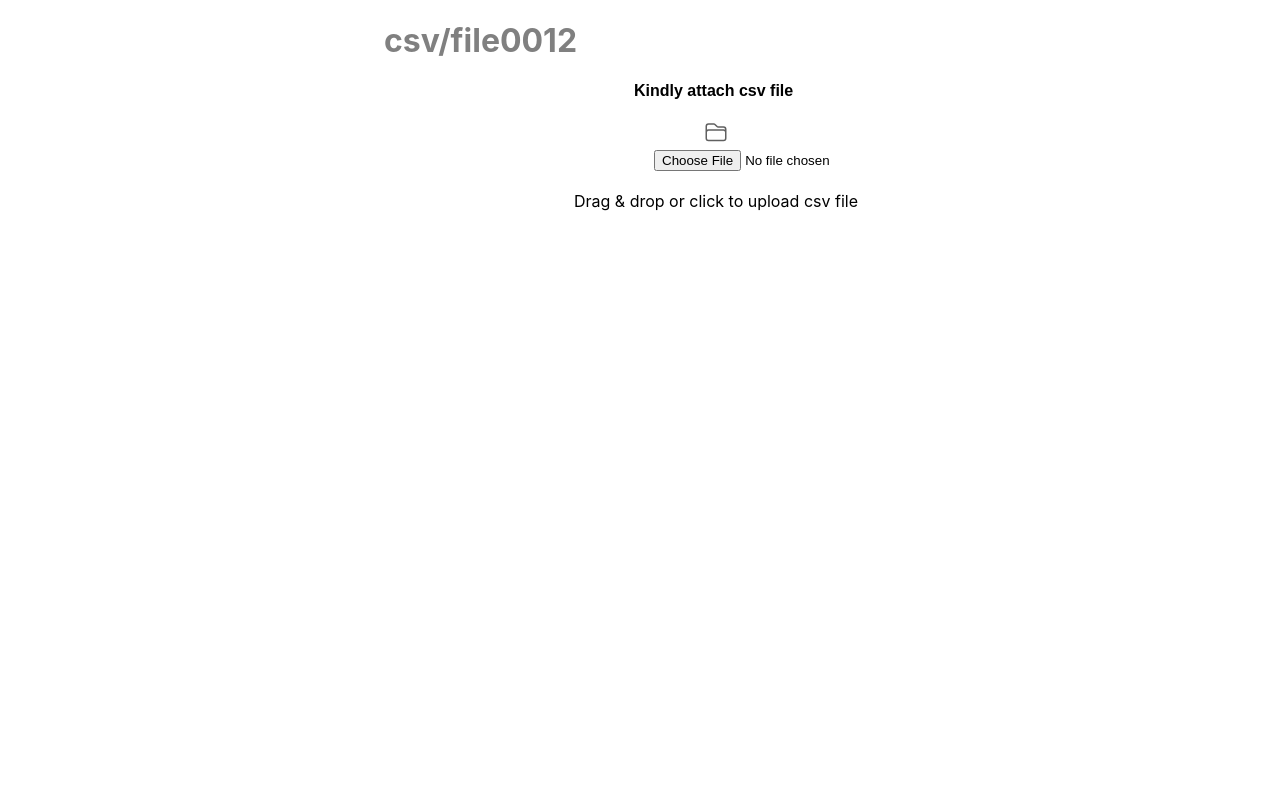
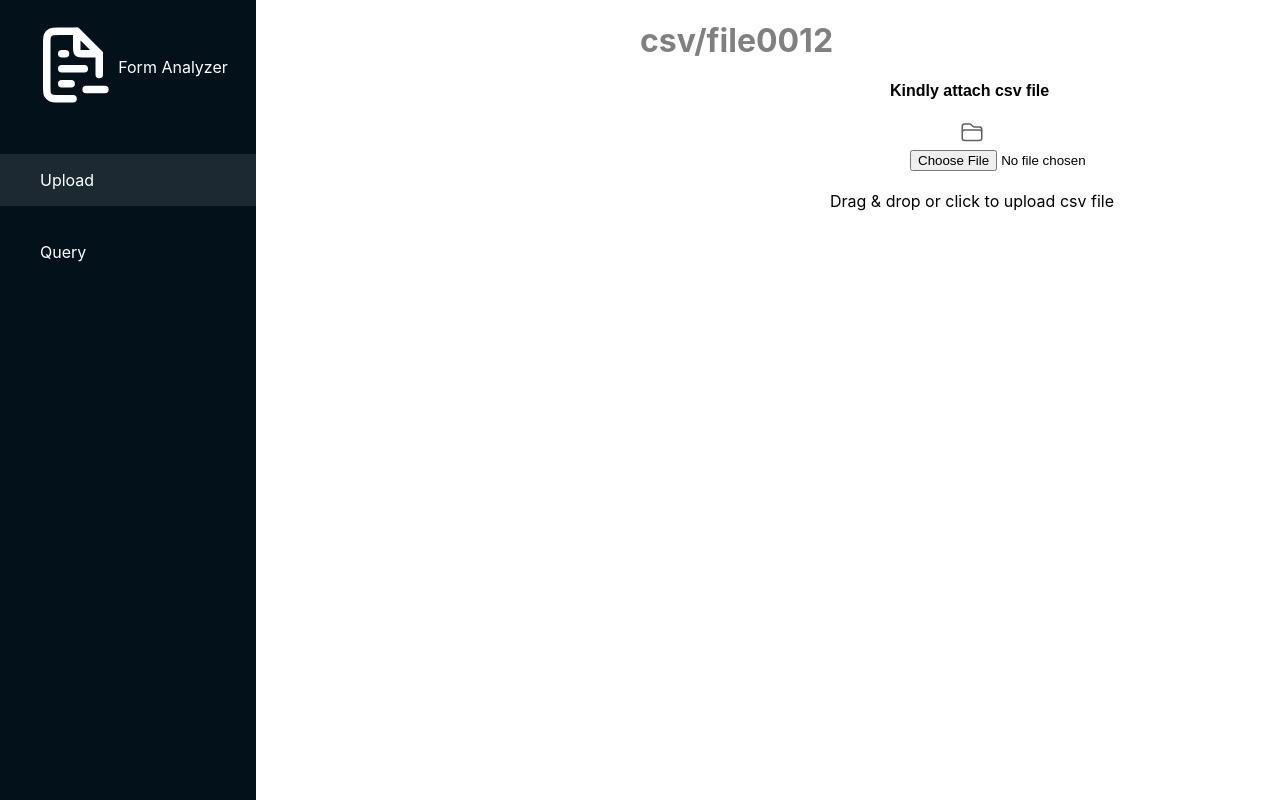
Before and after one commit to Devclan-Mavericks/frontend, a React (Create React App) app: page / in a window 1280 px wide. Built offline with nearby package versions, Linux system fonts and the light colour scheme.

Commit message:
page transition logic

```diff
--- a/src/App.js
+++ b/src/App.js
@@ -1,10 +1,18 @@
-import logo from './logo.svg';
 import './App.css';
 import Upload from './uploadSection/Upload';
+import Sidebar from './sidebar/Sidebar';
+import Query from './querySection/Query';
+import { useState } from 'react';
+
 function App() {
+  const [uploadSection, setUploadSection] = useState(true);
+  const [querySection, setQuerySection] = useState(false);
+
   return (
-   <div>
-    <Upload/>
+   <div className={"tw-flex tw-flex-row"}>
+    <Sidebar uploadSection={uploadSection} setUploadSection={setUploadSection} querySection={querySection} setQuerySection={setQuerySection}/>
+    {uploadSection && <Upload/>}
+    {querySection && <Query/>}
    </div>
   );
 }
--- /dev/null
+++ b/src/querySection/Query.js
@@ -0,0 +1,9 @@
+const Query = () => {
+    return (
+        <div>
+            Hello, I'm the query page lol
+        </div>
+    )
+}
+
+export default Query;
--- a/src/sidebar/Sidebar.js
+++ b/src/sidebar/Sidebar.js
@@ -1,8 +1,5 @@
-import { useState } from "react";
-
-const Sidebar = () => {
-    const [uploadSection, setUploadSection] = useState(true);
-    const [querySection, setQuerySection] = useState(false);
+const Sidebar = (props) => {
+    const {uploadSection, setUploadSection, querySection, setQuerySection} = props;
 
     const openUpload = () => {
         setUploadSection(true);
@@ -15,7 +12,7 @@ const Sidebar = () => {
     }
 
     return(
-        <div style={{width:"30dvw", height:"100dvh", backgroundColor: "#03111B"}} className={"tw-flex tw-flex-col tw-text-white"}>
+        <div style={{width:"20dvw", height:"100dvh", backgroundColor: "#03111B"}} className={"tw-flex tw-flex-col tw-text-white"}>
             <div style={{width:"100%", alignItems:"center"}} className={"tw-flex tw-flex-row tw-justify-center tw-my-5"}>
                 <span><svg width="90px" height="90px" viewBox="0 0 24 24" fill="none" xmlns="http://www.w3.org/2000/svg"><g id="SVGRepo_bgCarrier" stroke-width="0"></g><g id="SVGRepo_tracerCarrier" stroke-linecap="round" stroke-linejoin="round"></g><g id="SVGRepo_iconCarrier"> <path d="M13 3H8.2C7.0799 3 6.51984 3 6.09202 3.21799C5.71569 3.40973 5.40973 3.71569 5.21799 4.09202C5 4.51984 5 5.0799 5 6.2V17.8C5 18.9201 5 19.4802 5.21799 19.908C5.40973 20.2843 5.71569 20.5903 6.09202 20.782C6.51984 21 7.0799 21 8.2 21H12M13 3L19 9M13 3V7.4C13 7.96005 13 8.24008 13.109 8.45399C13.2049 8.64215 13.3578 8.79513 13.546 8.89101C13.7599 9 14.0399 9 14.6 9H19M19 9V14.5M9 17H11.5M9 13H15M9 9H10M15.5 18.5H20.5" stroke="#ffffff" stroke-width="2" stroke-linecap="round" stroke-linejoin="round"></path> </g></svg></span>
                 <p>Form Analyzer</p>
```
